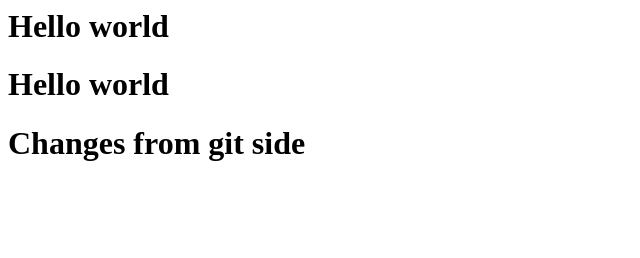
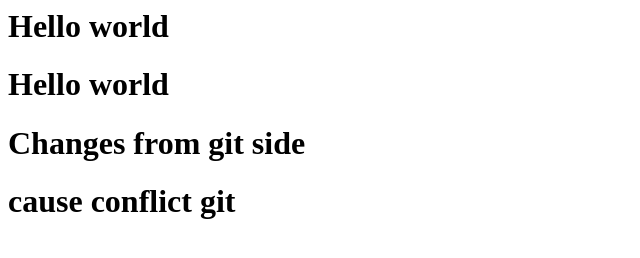
Before and after one commit to Sumrabibi/gitdemo, a plain HTML site: page index.html in a window 1280 px wide. Shown: the whole page, without its empty margins (0-640 px from the left). Drawn offline with Linux system fonts and the light colour scheme.

Commit message:
Update index.html

```diff
--- a/index.html
+++ b/index.html
@@ -1,3 +1,4 @@
 <h1>Hello world</h1>
 <h1>Hello world</h1>
 <h1>Changes from git side</h1>
+<h1>cause conflict git</h1>
```
